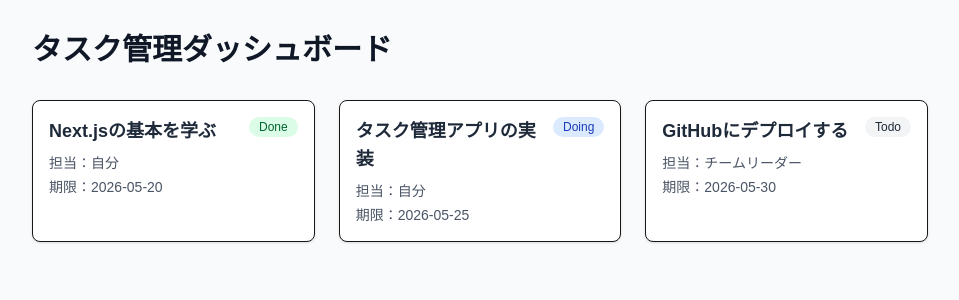
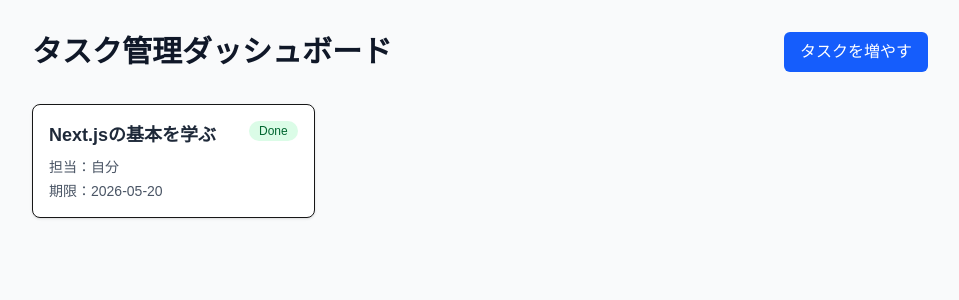
Before and after one commit to Dan-W1210/nextjs-task-manager, a Next.js app: page / in a window 1280 px wide. Shown: the top 300 px of the page, without its empty margins (160-1119 px from the left). Built offline with nearby package versions, Linux system fonts and the light colour scheme.

Commit message:
feat: useStateを使ってボタンクリックでタスクを追加できる仕組みを実装

```diff
--- a/src/app/page.tsx
+++ b/src/app/page.tsx
@@ -1,9 +1,11 @@
-// src/app/page.tsx
+"use client";
+import { useState } from 'react';
 import { Task } from '@/types/task';
 import TaskCard from '@/components/TaskCard';
 
-// 1. 仮のデータ（Mock Data）を作成
-const mockTasks: Task[] = [
+export default function Home() {
+  // タスクのリストを「State」として定義。初期値はこれまでのmockTasks
+  const [tasks, setTasks] = useState<Task[]>([
     {
       id: '1',
       title: 'Next.jsの基本を学ぶ',
@@ -11,33 +13,40 @@ const mockTasks: Task[] = [
       dueDate: '2026-05-20',
       status: 'Done',
     },
-  {
-    id: '2',
-    title: 'タスク管理アプリの実装',
+  ]);
+
+  // 新しいタスクを追加する関数
+  const addTask = () => {
+    const newTask: Task = {
+      id: Date.now().toString(), // 簡易的なID生成
+      title: '新しいタスク',
       assignee: '自分',
-    dueDate: '2026-05-25',
-    status: 'Doing',
-  },
-  {
-    id: '3',
-    title: 'GitHubにデプロイする',
-    assignee: 'チームリーダー',
-    dueDate: '2026-05-30',
+      dueDate: '2026-06-01',
       status: 'Todo',
-  },
-];
+    };
 
-export default function Home() {
+    // 今あるタスクリストの最後に、新しいタスクを付け足す
+    setTasks([...tasks, newTask]);
+  };
+
   return (
     <main className="min-h-screen bg-gray-50 p-8">
       <div className="max-w-4xl mx-auto">
-        <h1 className="text-3xl font-bold text-gray-900 mb-8">
+        <div className="flex justify-between items-center mb-8">
+          <h1 className="text-3xl font-bold text-gray-900">
             タスク管理ダッシュボード
           </h1>
+          {/* タスク追加ボタン */}
+          <button
+            onClick={addTask}
+            className="bg-blue-600 text-white px-4 py-2 rounded-md hover:bg-blue-700 transition-colors"
+          >
+            タスクを増やす
+          </button>
+        </div>
 
-        {/*グリッドレイアウトでカードを並べる */}
         <div className="grid grid-cols-1 md:grid-cols-2 lg:grid-cols-3 gap-6">
-          {mockTasks.map((task) => (
+          {tasks.map((task) => (
             <TaskCard key={task.id} task={task} />
           ))}
         </div>
```
Also changed, not shown: src/components/TaskForm.tsx (added). Lines whose indentation alone changed are shown as unchanged.
